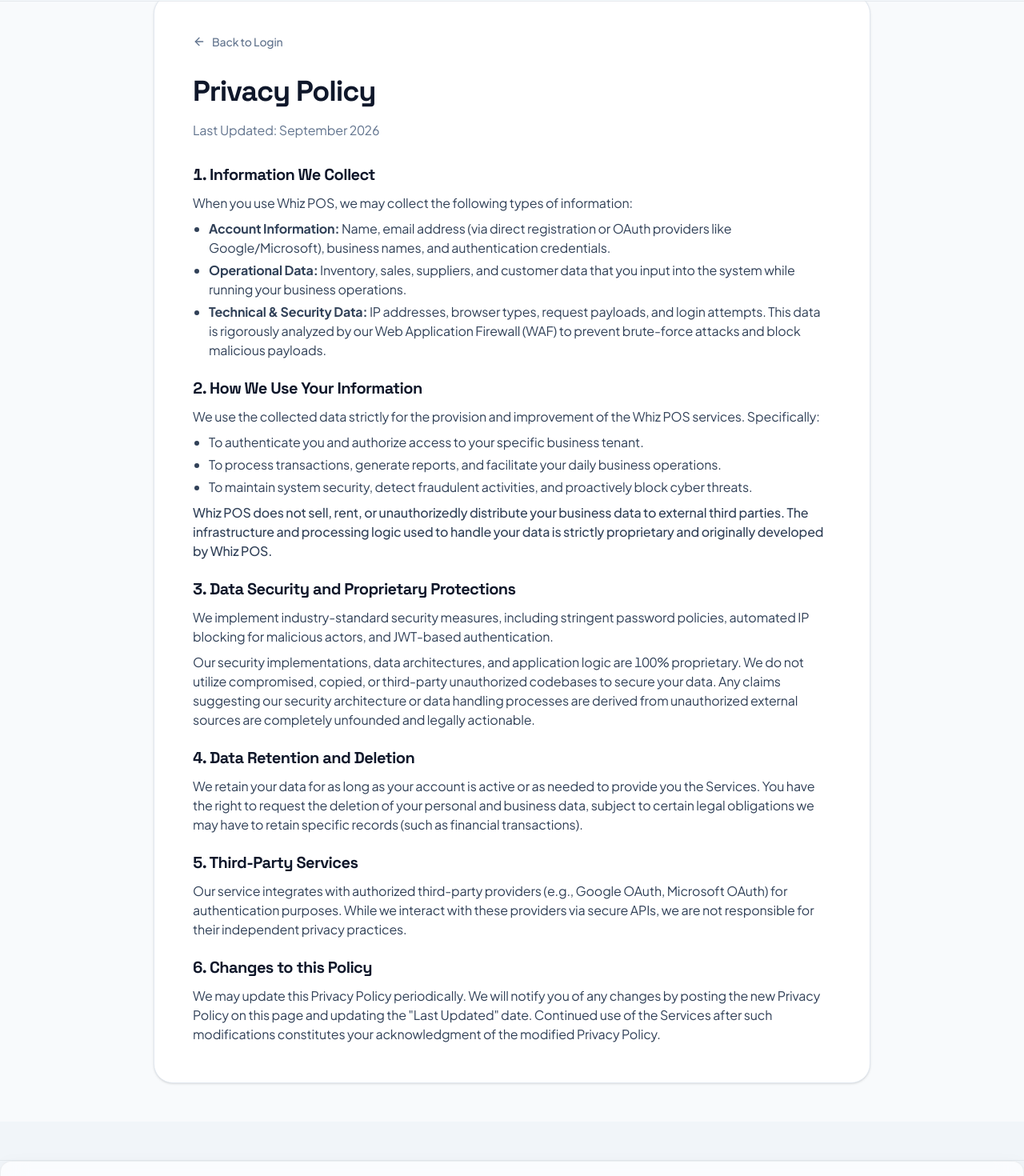
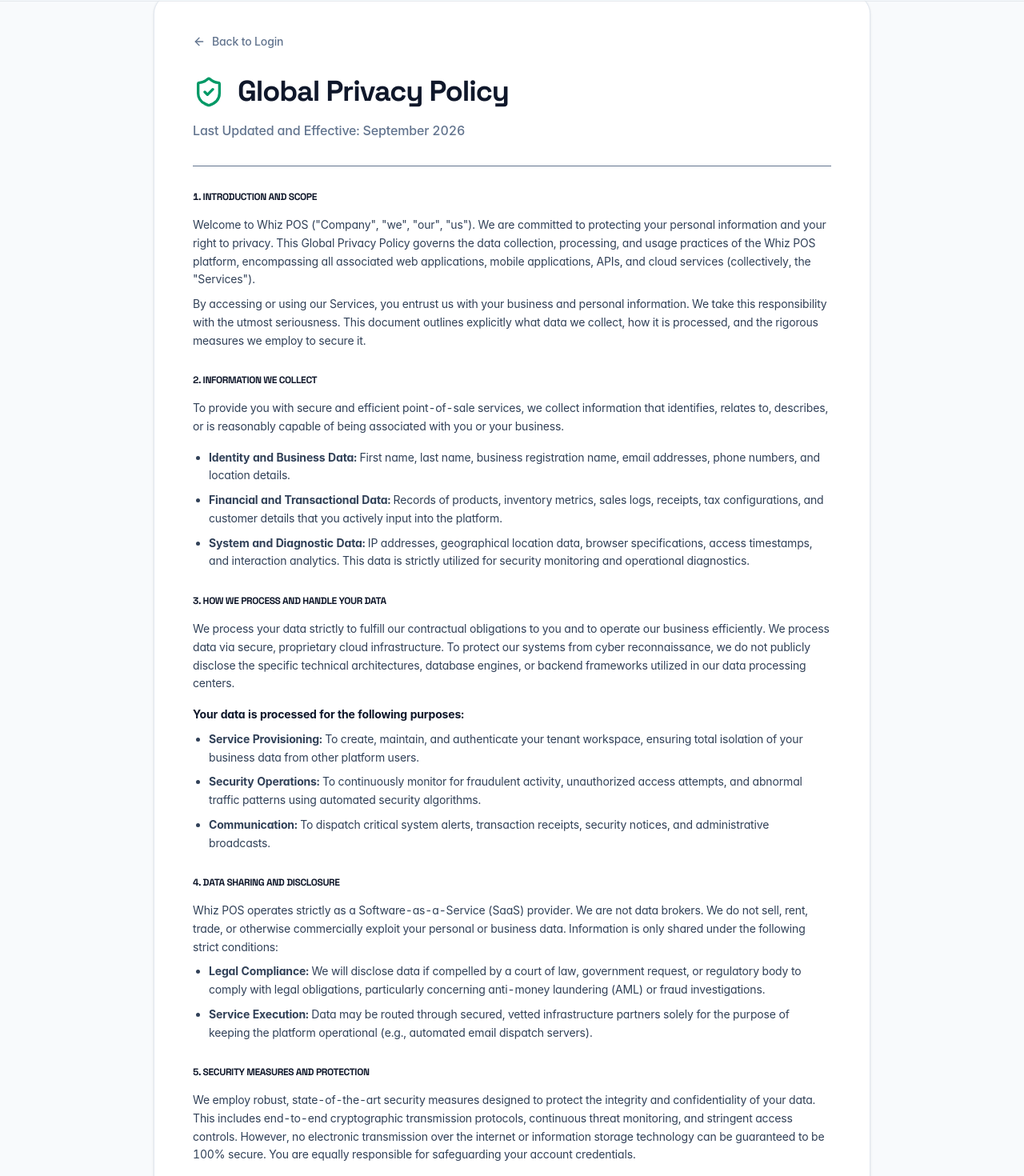
Before and after one commit to whizpoints/Whiz.POS.m, a React (Vite) app in the folder webportal/: page /privacy in a window 1280 px wide. Shown: the part 55-1525 px from the top of the page at 80% size. Built offline with nearby package versions, Linux system fonts and the light colour scheme.

Commit message:
feat(legal): implement highly detailed, AML/KYC compliant legal frameworks covering data handling without backend reconnaissance risks

```diff
--- a/webportal/src/pages/PrivacyPage.tsx
+++ b/webportal/src/pages/PrivacyPage.tsx
@@ -1,9 +1,9 @@
-import { ArrowLeft } from 'lucide-react';
+import { ArrowLeft, ShieldCheck } from 'lucide-react';
 import { Link } from 'react-router-dom';
 
 export default function PrivacyPage() {
   return (
-    <div className="min-h-screen bg-slate-50 py-12 px-4 sm:px-6 lg:px-8">
+    <div className="min-h-screen bg-slate-50 py-12 px-4 sm:px-6 lg:px-8 font-sans">
       <div className="max-w-4xl mx-auto bg-white rounded-2xl shadow-sm border border-slate-200 overflow-hidden">
         <div className="p-8 sm:p-12">
           <Link to="/auth" className="inline-flex items-center text-sm font-medium text-slate-500 hover:text-slate-900 transition-colors mb-8">
@@ -11,67 +11,74 @@
             Back to Login
           </Link>
 
-          <h1 className="text-3xl sm:text-4xl font-bold text-slate-900 mb-4 tracking-tight">Privacy Policy</h1>
-          <p className="text-slate-500 mb-8">Last Updated: September 2026</p>
+          <div className="flex items-center gap-4 mb-4">
+            <ShieldCheck className="w-10 h-10 text-emerald-600" />
+            <h1 className="text-3xl sm:text-4xl font-bold text-slate-900 tracking-tight">Global Privacy Policy</h1>
+          </div>
+          <p className="text-slate-500 mb-8 font-medium border-b pb-8">Last Updated and Effective: September 2026</p>
 
-          <div className="prose prose-slate prose-a:text-blue-600 max-w-none space-y-6 text-slate-700">
+          <div className="prose prose-slate prose-a:text-emerald-600 max-w-none space-y-8 text-slate-700 text-sm leading-relaxed">
+
             <section>
-              <h2 className="text-xl font-bold text-slate-900 mb-3">1. Information We Collect</h2>
+              <h2 className="text-xl font-bold text-slate-900 mb-4 uppercase tracking-wider text-xs">1. Introduction and Scope</h2>
               <p>
-                When you use Whiz POS, we may collect the following types of information:
+                Welcome to Whiz POS ("Company", "we", "our", "us"). We are committed to protecting your personal information and your right to privacy. This Global Privacy Policy governs the data collection, processing, and usage practices of the Whiz POS platform, encompassing all associated web applications, mobile applications, APIs, and cloud services (collectively, the "Services").
               </p>
-              <ul className="list-disc pl-5 mt-2 space-y-1">
-                <li><strong>Account Information:</strong> Name, email address (via direct registration or OAuth providers like Google/Microsoft), business names, and authentication credentials.</li>
-                <li><strong>Operational Data:</strong> Inventory, sales, suppliers, and customer data that you input into the system while running your business operations.</li>
-                <li><strong>Technical & Security Data:</strong> IP addresses, browser types, request payloads, and login attempts. This data is rigorously analyzed by our Web Application Firewall (WAF) to prevent brute-force attacks and block malicious payloads.</li>
+              <p className="mt-2">
+                By accessing or using our Services, you entrust us with your business and personal information. We take this responsibility with the utmost seriousness. This document outlines explicitly what data we collect, how it is processed, and the rigorous measures we employ to secure it.
+              </p>
+            </section>
+
+            <section>
+              <h2 className="text-xl font-bold text-slate-900 mb-4 uppercase tracking-wider text-xs">2. Information We Collect</h2>
+              <p>
+                To provide you with secure and efficient point-of-sale services, we collect information that identifies, relates to, describes, or is reasonably capable of being associated with you or your business.
+              </p>
+              <ul className="list-disc pl-5 mt-4 space-y-2">
+                <li><strong>Identity and Business Data:</strong> First name, last name, business registration name, email addresses, phone numbers, and location details.</li>
+                <li><strong>Financial and Transactional Data:</strong> Records of products, inventory metrics, sales logs, receipts, tax configurations, and customer details that you actively input into the platform.</li>
+                <li><strong>System and Diagnostic Data:</strong> IP addresses, geographical location data, browser specifications, access timestamps, and interaction analytics. This data is strictly utilized for security monitoring and operational diagnostics.</li>
               </ul>
             </section>
 
             <section>
-              <h2 className="text-xl font-bold text-slate-900 mb-3">2. How We Use Your Information</h2>
+              <h2 className="text-xl font-bold text-slate-900 mb-4 uppercase tracking-wider text-xs">3. How We Process and Handle Your Data</h2>
               <p>
-                We use the collected data strictly for the provision and improvement of the Whiz POS services. Specifically:
+                We process your data strictly to fulfill our contractual obligations to you and to operate our business efficiently. We process data via secure, proprietary cloud infrastructure. To protect our systems from cyber reconnaissance, we do not publicly disclose the specific technical architectures, database engines, or backend frameworks utilized in our data processing centers.
               </p>
-              <ul className="list-disc pl-5 mt-2 space-y-1">
-                <li>To authenticate you and authorize access to your specific business tenant.</li>
-                <li>To process transactions, generate reports, and facilitate your daily business operations.</li>
-                <li>To maintain system security, detect fraudulent activities, and proactively block cyber threats.</li>
+              <p className="mt-4 font-bold text-slate-900">Your data is processed for the following purposes:</p>
+              <ul className="list-disc pl-5 mt-2 space-y-2">
+                <li><strong>Service Provisioning:</strong> To create, maintain, and authenticate your tenant workspace, ensuring total isolation of your business data from other platform users.</li>
+                <li><strong>Security Operations:</strong> To continuously monitor for fraudulent activity, unauthorized access attempts, and abnormal traffic patterns using automated security algorithms.</li>
+                <li><strong>Communication:</strong> To dispatch critical system alerts, transaction receipts, security notices, and administrative broadcasts.</li>
               </ul>
-              <p className="mt-2 font-medium">
-                Whiz POS does not sell, rent, or unauthorizedly distribute your business data to external third parties. The infrastructure and processing logic used to handle your data is strictly proprietary and originally developed by Whiz POS.
+            </section>
+
+            <section>
+              <h2 className="text-xl font-bold text-slate-900 mb-4 uppercase tracking-wider text-xs">4. Data Sharing and Disclosure</h2>
+              <p>
+                Whiz POS operates strictly as a Software-as-a-Service (SaaS) provider. We are not data brokers. We do not sell, rent, trade, or otherwise commercially exploit your personal or business data. Information is only shared under the following strict conditions:
+              </p>
+              <ul className="list-disc pl-5 mt-2 space-y-2">
+                <li><strong>Legal Compliance:</strong> We will disclose data if compelled by a court of law, government request, or regulatory body to comply with legal obligations, particularly concerning anti-money laundering (AML) or fraud investigations.</li>
+                <li><strong>Service Execution:</strong> Data may be routed through secured, vetted infrastructure partners solely for the purpose of keeping the platform operational (e.g., automated email dispatch servers).</li>
+              </ul>
+            </section>
+
+            <section>
+              <h2 className="text-xl font-bold text-slate-900 mb-4 uppercase tracking-wider text-xs">5. Security Measures and Protection</h2>
+              <p>
+                We employ robust, state-of-the-art security measures designed to protect the integrity and confidentiality of your data. This includes end-to-end cryptographic transmission protocols, continuous threat monitoring, and stringent access controls. However, no electronic transmission over the internet or information storage technology can be guaranteed to be 100% secure. You are equally responsible for safeguarding your account credentials.
               </p>
             </section>
 
             <section>
-              <h2 className="text-xl font-bold text-slate-900 mb-3">3. Data Security and Proprietary Protections</h2>
+              <h2 className="text-xl font-bold text-slate-900 mb-4 uppercase tracking-wider text-xs">6. Data Retention Policy</h2>
               <p>
-                We implement industry-standard security measures, including stringent password policies, automated IP blocking for malicious actors, and JWT-based authentication.
-              </p>
-              <p className="mt-2">
-                Our security implementations, data architectures, and application logic are 100% proprietary. We do not utilize compromised, copied, or third-party unauthorized codebases to secure your data. Any claims suggesting our security architecture or data handling processes are derived from unauthorized external sources are completely unfounded and legally actionable.
+                We retain personal and operational data only for as long as necessary to fulfill the purposes outlined in this Privacy Policy, unless a longer retention period is required or permitted by law (such as for tax, accounting, or other legal requirements). Upon termination or deletion of your account, your data will be queued for secure, irrecoverable digital wiping from our primary processing centers.
               </p>
             </section>
 
-            <section>
-              <h2 className="text-xl font-bold text-slate-900 mb-3">4. Data Retention and Deletion</h2>
-              <p>
-                We retain your data for as long as your account is active or as needed to provide you the Services. You have the right to request the deletion of your personal and business data, subject to certain legal obligations we may have to retain specific records (such as financial transactions).
-              </p>
-            </section>
-
-            <section>
-              <h2 className="text-xl font-bold text-slate-900 mb-3">5. Third-Party Services</h2>
-              <p>
-                Our service integrates with authorized third-party providers (e.g., Google OAuth, Microsoft OAuth) for authentication purposes. While we interact with these providers via secure APIs, we are not responsible for their independent privacy practices.
-              </p>
-            </section>
-
-            <section>
-              <h2 className="text-xl font-bold text-slate-900 mb-3">6. Changes to this Policy</h2>
-              <p>
-                We may update this Privacy Policy periodically. We will notify you of any changes by posting the new Privacy Policy on this page and updating the "Last Updated" date. Continued use of the Services after such modifications constitutes your acknowledgment of the modified Privacy Policy.
-              </p>
-            </section>
           </div>
         </div>
       </div>
--- a/webportal/src/pages/TermsPage.tsx
+++ b/webportal/src/pages/TermsPage.tsx
@@ -1,9 +1,9 @@
-import { ArrowLeft } from 'lucide-react';
+import { ArrowLeft, Scale } from 'lucide-react';
 import { Link } from 'react-router-dom';
 
 export default function TermsPage() {
   return (
-    <div className="min-h-screen bg-slate-50 py-12 px-4 sm:px-6 lg:px-8">
+    <div className="min-h-screen bg-slate-50 py-12 px-4 sm:px-6 lg:px-8 font-sans">
       <div className="max-w-4xl mx-auto bg-white rounded-2xl shadow-sm border border-slate-200 overflow-hidden">
         <div className="p-8 sm:p-12">
           <Link to="/auth" className="inline-flex items-center text-sm font-medium text-slate-500 hover:text-slate-900 transition-colors mb-8">
@@ -11,71 +11,69 @@
             Back to Login
           </Link>
 
-          <h1 className="text-3xl sm:text-4xl font-bold text-slate-900 mb-4 tracking-tight">Terms of Service and End User License Agreement (EULA)</h1>
-          <p className="text-slate-500 mb-8">Last Updated: September 2026</p>
+          <div className="flex items-center gap-4 mb-4">
+            <Scale className="w-10 h-10 text-emerald-600" />
+            <h1 className="text-3xl sm:text-4xl font-bold text-slate-900 tracking-tight">Terms of Service & EULA</h1>
+          </div>
+          <p className="text-slate-500 mb-8 font-medium border-b pb-8">Last Updated and Effective: September 2026</p>
 
-          <div className="prose prose-slate prose-a:text-blue-600 max-w-none space-y-6 text-slate-700">
+          <div className="prose prose-slate prose-a:text-emerald-600 max-w-none space-y-8 text-slate-700 text-sm leading-relaxed">
+
             <section>
-              <h2 className="text-xl font-bold text-slate-900 mb-3">1. Acceptance of Terms</h2>
+              <h2 className="text-xl font-bold text-slate-900 mb-4 uppercase tracking-wider text-xs">1. Binding Agreement</h2>
               <p>
-                By accessing, downloading, installing, or using the Whiz POS platform, services, APIs, and associated web or mobile applications (collectively, the "Services"), you agree to be bound by these Terms of Service. If you do not agree to these terms, you may not use the Services.
+                By accessing, registering, or utilizing the Whiz POS platform and its associated services (collectively, the "Services"), you are entering into a legally binding agreement with Whiz POS. If you are accepting these terms on behalf of a company, business, or other legal entity, you represent that you have the authority to bind such entity to these Terms.
               </p>
             </section>
 
             <section>
-              <h2 className="text-xl font-bold text-slate-900 mb-3">2. Proprietary Rights and Intellectual Property</h2>
+              <h2 className="text-xl font-bold text-slate-900 mb-4 uppercase tracking-wider text-xs">2. Financial Compliance and Anti-Money Laundering (AML)</h2>
               <p>
-                You acknowledge and agree that the Services, including but not limited to the codebase, system architecture, database design, algorithms, logic, user interface designs, and all compiled or uncompiled source codes, are the exclusive, proprietary intellectual property of Whiz POS and its original creators.
+                Whiz POS provides software solutions for business management and is strictly <strong>not a bank, payment gateway, money transmitter, or financial institution</strong>. You bear the sole and absolute responsibility for all financial transactions, records, and activities conducted through your tenant account.
               </p>
-              <p className="mt-2 font-medium">
-                We explicitly declare that all knowledge, logic, structure, and content within this platform have been independently developed and architected by Whiz POS. We have not copied, hacked, or utilized third-party proprietary samples, source codes, or restricted knowledge in the creation of our core systems.
-              </p>
-              <ul className="list-disc pl-5 mt-2 space-y-1">
-                <li>You may not reverse-engineer, decompile, or disassemble any part of the Services.</li>
-                <li>You may not claim ownership or assert any rights over the software architecture or features provided herein.</li>
-                <li>You may not reproduce, duplicate, copy, sell, or exploit any portion of the Services without express written permission.</li>
+              <ul className="list-disc pl-5 mt-4 space-y-2">
+                <li><strong>Prohibited Activities:</strong> You expressly agree that you will not use the Services to facilitate, conduct, or conceal any illegal activities, including but not limited to money laundering, terrorist financing, tax evasion, fraud, or the sale of illicit goods and services.</li>
+                <li><strong>Regulatory Compliance:</strong> You are solely responsible for ensuring that your business complies with all applicable local, national, and international laws, tax regulations, and accounting standards.</li>
+                <li><strong>Right to Suspend:</strong> We reserve the absolute right to immediately suspend, restrict, or permanently terminate your access to the Services, without prior notice, if we detect, suspect, or are notified by law enforcement of any fraudulent, suspicious, or illegal activity occurring within your workspace.</li>
               </ul>
             </section>
 
             <section>
-              <h2 className="text-xl font-bold text-slate-900 mb-3">3. User Conduct and Responsibilities</h2>
+              <h2 className="text-xl font-bold text-slate-900 mb-4 uppercase tracking-wider text-xs">3. Limitation of Liability and Indemnification</h2>
               <p>
-                You are responsible for maintaining the confidentiality of your account credentials (including API keys and passwords) and for all activities that occur under your account. You agree not to:
+                To the maximum extent permitted by applicable law, in no event shall Whiz POS, its creators, affiliates, directors, or employees be liable for any indirect, punitive, incidental, special, consequential, or exemplary damages.
               </p>
-              <ul className="list-disc pl-5 mt-2 space-y-1">
-                <li>Attempt to bypass or break any security mechanism on any of the Services, including our Web Application Firewalls (WAF).</li>
-                <li>Transmit any malicious payloads, scripts, or executing code.</li>
-                <li>Use the Services for any illegal or unauthorized purpose.</li>
-                <li>Make excessive or unreasonable API calls that negatively impact platform stability.</li>
+              <ul className="list-disc pl-5 mt-4 space-y-2">
+                <li><strong>Data & Financial Accuracy:</strong> We provide no warranty regarding the accuracy of financial calculations, tax outputs, or inventory valuations generated by the Services. You are entirely responsible for verifying all financial data before filing taxes or making financial decisions.</li>
+                <li><strong>Indemnification:</strong> You agree to defend, indemnify, and hold harmless Whiz POS from any claims, damages, obligations, losses, liabilities, costs, or debt arising from your violation of these Terms, your violation of any third-party right, or any claim that your use of the Services caused damage to a third party or violated financial laws.</li>
               </ul>
             </section>
 
             <section>
-              <h2 className="text-xl font-bold text-slate-900 mb-3">4. Limitation of Liability and Indemnification</h2>
+              <h2 className="text-xl font-bold text-slate-900 mb-4 uppercase tracking-wider text-xs">4. Proprietary Rights & System Integrity</h2>
               <p>
-                To the maximum extent permitted by applicable law, in no event shall Whiz POS, its developers, or its affiliates be liable for any indirect, punitive, incidental, special, consequential, or exemplary damages, including without limitation damages for loss of profits, goodwill, use, data, or other intangible losses, that result from the use of, or inability to use, this service.
+                The Services—including all source code, architecture, design logic, user interfaces, and security mechanisms—are the exclusive intellectual property of Whiz POS.
               </p>
-              <p className="mt-2">
-                Under no circumstances will Whiz POS be responsible for any damage, loss, or injury resulting from hacking, tampering, or other unauthorized access or use of the service or your account.
-              </p>
-              <p className="mt-2 font-semibold">
-                You agree to defend, indemnify and hold harmless Whiz POS and its creators from any claims, damages, obligations, or liabilities arising from your violation of these terms or any third-party right, including false claims regarding intellectual property theft.
+              <ul className="list-disc pl-5 mt-4 space-y-2">
+                <li>You shall not attempt to reverse engineer, decompile, hack, or compromise the underlying processing engines or security firewalls of the platform.</li>
+                <li>You shall not probe, scan, or test the vulnerability of the system, nor breach the security or authentication measures. Any such actions will result in immediate legal action and permanent account termination.</li>
+              </ul>
+            </section>
+
+            <section>
+              <h2 className="text-xl font-bold text-slate-900 mb-4 uppercase tracking-wider text-xs">5. Data Ownership and Processing</h2>
+              <p>
+                You retain all rights and ownership to the business data you input into the Services. By submitting data, you grant Whiz POS a limited, non-exclusive license to process, store, and transmit this data strictly for the purpose of providing the Services to you. Our data processing methodologies are strictly confidential to prevent cyber reconnaissance and protect the structural integrity of our cloud environment.
               </p>
             </section>
 
             <section>
-              <h2 className="text-xl font-bold text-slate-900 mb-3">5. Service Modifications and Termination</h2>
+              <h2 className="text-xl font-bold text-slate-900 mb-4 uppercase tracking-wider text-xs">6. Termination</h2>
               <p>
-                Whiz POS reserves the right to modify, suspend, or discontinue, temporarily or permanently, the Services (or any part thereof) with or without notice. We reserve the right to terminate your access immediately if we suspect violations of these terms, including automated abuse or security threats.
+                We may terminate or suspend your account immediately, without prior notice or liability, for any reason whatsoever, including without limitation if you breach the Terms. Upon termination, your right to use the Services will immediately cease, and your data may be scheduled for permanent deletion in accordance with our security protocols.
               </p>
             </section>
 
-            <section>
-              <h2 className="text-xl font-bold text-slate-900 mb-3">6. Governing Law</h2>
-              <p>
-                These Terms shall be governed and construed in accordance with applicable federal and regional laws, without regard to its conflict of law provisions. Our failure to enforce any right or provision of these Terms will not be considered a waiver of those rights.
-              </p>
-            </section>
           </div>
         </div>
       </div>
```
